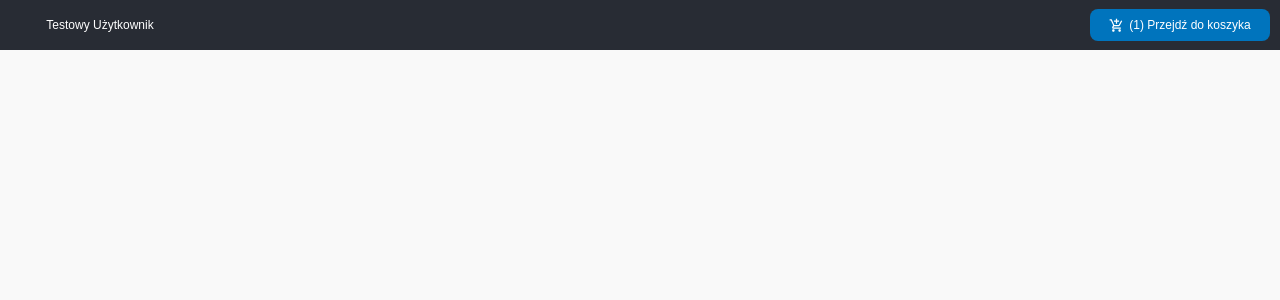
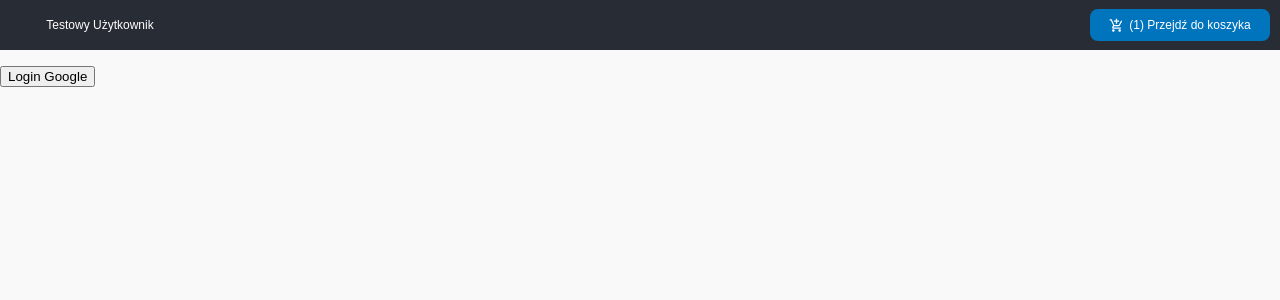
Before and after one commit to dereypl/uj-ebiznes-frontend, a React (Create React App) app: page /login in a window 1280 px wide. Shown: the top 300 px of the page. Built offline with nearby package versions, Linux system fonts and the light colour scheme.

Commit message:
SSO - google method added.

```diff
--- a/package.json
+++ b/package.json
@@ -14,6 +14,7 @@
     "@testing-library/user-event": "^13.5.0",
     "axios": "^0.25.0",
     "cypress": "^10.1.0",
+    "js-cookie": "^3.0.1",
     "react": "^18.2.0",
     "react-dom": "^18.2.0",
     "react-redux": "^7.2.6",
--- a/src/App.js
+++ b/src/App.js
@@ -7,6 +7,8 @@ import {Route, Routes} from "react-router-dom"
 
 import Basket from "./components/views/basket/Basket";
 import BasketContextProvider from "./context/BasketContext";
+import User from "./components/views/auth/User";
+import Login from "./components/views/auth/Login";
 
 export const Wrapper = styled.div`
   display: flex;
@@ -23,6 +25,8 @@ function App() {
                     <Routes>
                         <Route path="" element={<Products/>}/>
                         <Route path="basket" element={<Basket/>}/>
+                        <Route path="/user/info" element={<User />} />
+                        <Route path="/login" element={<Login />} />
                     </Routes>
                 </Wrapper>
             </BasketContextProvider>
--- /dev/null
+++ b/src/components/views/auth/Login.js
@@ -0,0 +1,16 @@
+import React from 'react';
+
+const Login = () => {
+    const handleLogin = (path) => {
+        //FIXME:
+        window.location.assign(`http://localhost:8080` + path)
+    }
+
+    return (
+        <div>
+            <p><button onClick={() => handleLogin("/login")}>Login Google</button></p>
+        </div>
+    );
+};
+
+export default Login;
--- /dev/null
+++ b/src/components/views/auth/User.js
@@ -0,0 +1,17 @@
+import React, {useEffect, useState} from 'react';
+import Cookies from "js-cookie";
+
+const User = () => {
+    const [token, setToken] = useState("");
+    useEffect(() => {
+        setToken(Cookies.get("jwt-token"))
+    },[])
+
+    return (
+        <div>
+            {token}
+        </div>
+    );
+};
+
+export default User;
```
Also changed, not shown: 1 other file (tests, documents, lock files or other folders).
